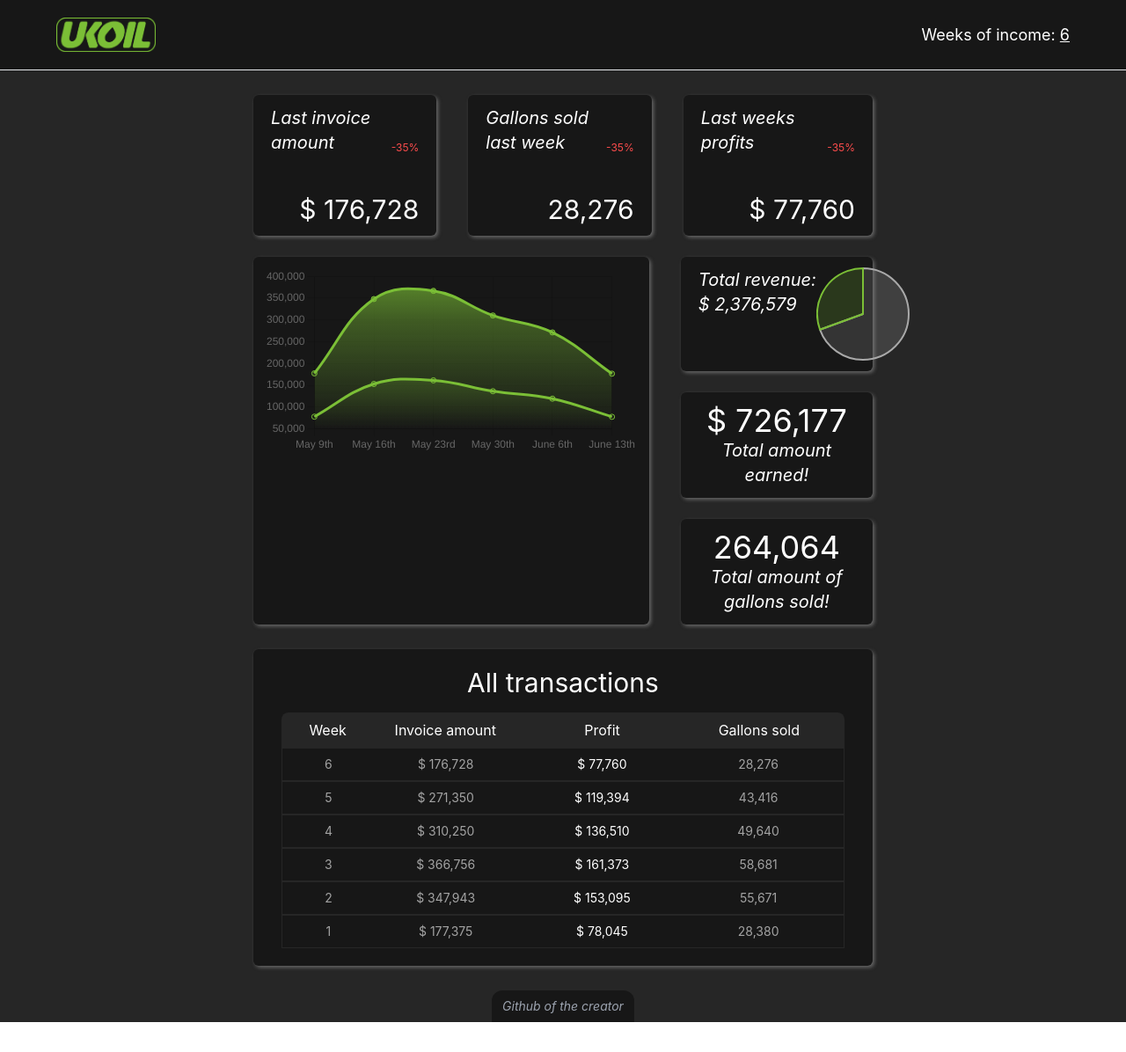
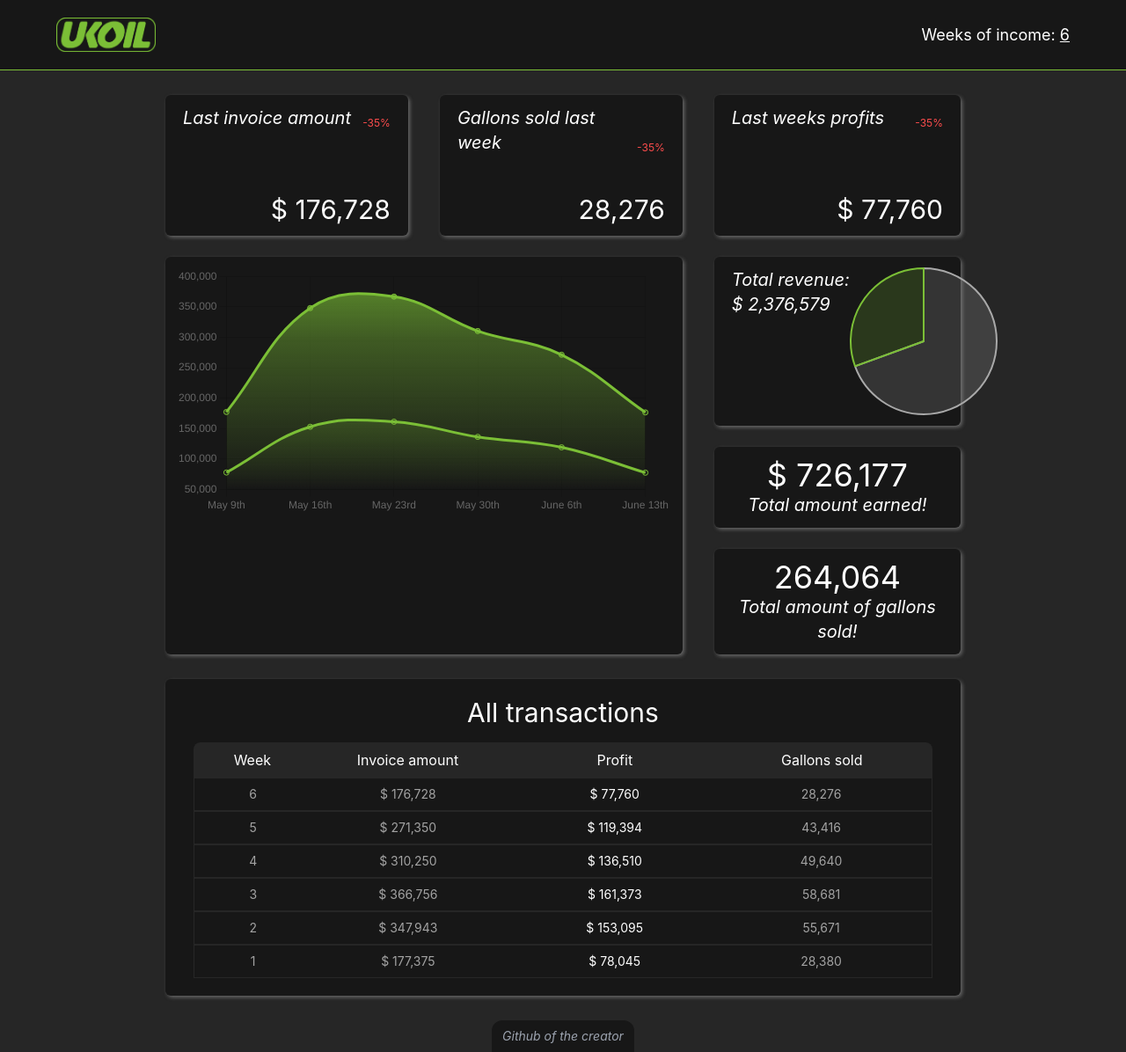
Before and after one commit to KorbenDeSmet/uk-oil, a React (Create React App) app: page / in a window 1280 px wide. Shown: the whole page at 88% size. Before the commit the page ends 1162 px from the top, so only its background shows below. Built offline with nearby package versions, Linux system fonts and the light colour scheme.

Commit message:
Updated responsiveness

```diff
--- a/src/components/Header.js
+++ b/src/components/Header.js
@@ -4,9 +4,9 @@ const Header = ({ data }) => {
     const handleClick = () => {
         window.open("https://nopixel.fandom.com/wiki/UK_Oil");
     }
-    //border-[#7bbf36]
+
     return (
-        <div className="flex justify-between py-5 px-7 h-20 bg-neutral-900 border-b md:px-16">
+        <div className="flex justify-between py-5 px-7 h-20 bg-neutral-900 border-b border-[#7bbf36] md:px-16">
             <img src={logo} className="hover:cursor-pointer" alt="Green uk oil logo" onClick={() => handleClick()} />
             <div className="my-auto text-lg"><div>Weeks of income: <u>{data.length}</u></div></div>
         </div>
--- a/src/pages/App.js
+++ b/src/pages/App.js
@@ -34,7 +34,7 @@ function App() {
     <div className="flex flex-col min-h-screen bg-neutral-800 text-white selection:bg-[#7bbf36] selection:text-black">
       <div className="flex-grow">
         <Header data={data} />
-        <div className="flex flex-wrap px-7 mt-7 justify-between lg:px-72">
+        <div className="flex flex-wrap px-7 mt-7 justify-between lg:mx-auto lg:w-[75%]">
           <div className="flex mb-6 w-full justify-between">
             <div className="flex h-40 flex-col w-[30%] md:grow p-3 shadow-[2px_2px_4px_rgba(169,169,169,0.5)] bg-neutral-900 rounded-md md:mr-9 md:px-5">
               <div className="flex">
@@ -89,8 +89,7 @@ function App() {
               </div>
             </div>
           </div>
-        </div>
-        <div className="flex flex-col grow p-3 lg:px-8 lg:pb-5 mx-7 mb-7 shadow-[2px_2px_4px_rgba(169,169,169,0.5)] bg-neutral-900 rounded-md lg:mt-7 lg:mx-72">
+          <div className="flex flex-col grow p-3 lg:px-8 lg:pb-5 mb-7 shadow-[2px_2px_4px_rgba(169,169,169,0.5)] bg-neutral-900 rounded-md lg:mt-7 lg:mx-auto lg:w-[75%]">
             <div className="text-xl mx-auto lg:py-2 lg:text-3xl">All transactions</div>
             <div className="grid grid-cols-7 w-full bg-neutral-800 mt-2 px-2 py-2 rounded-t-lg">
               <div className="text-center">Week</div>
@@ -110,6 +109,7 @@ function App() {
             }
           </div>
         </div>
+      </div>
       <Footer />
     </div >
   );
```
Lines whose indentation alone changed are shown as unchanged.
